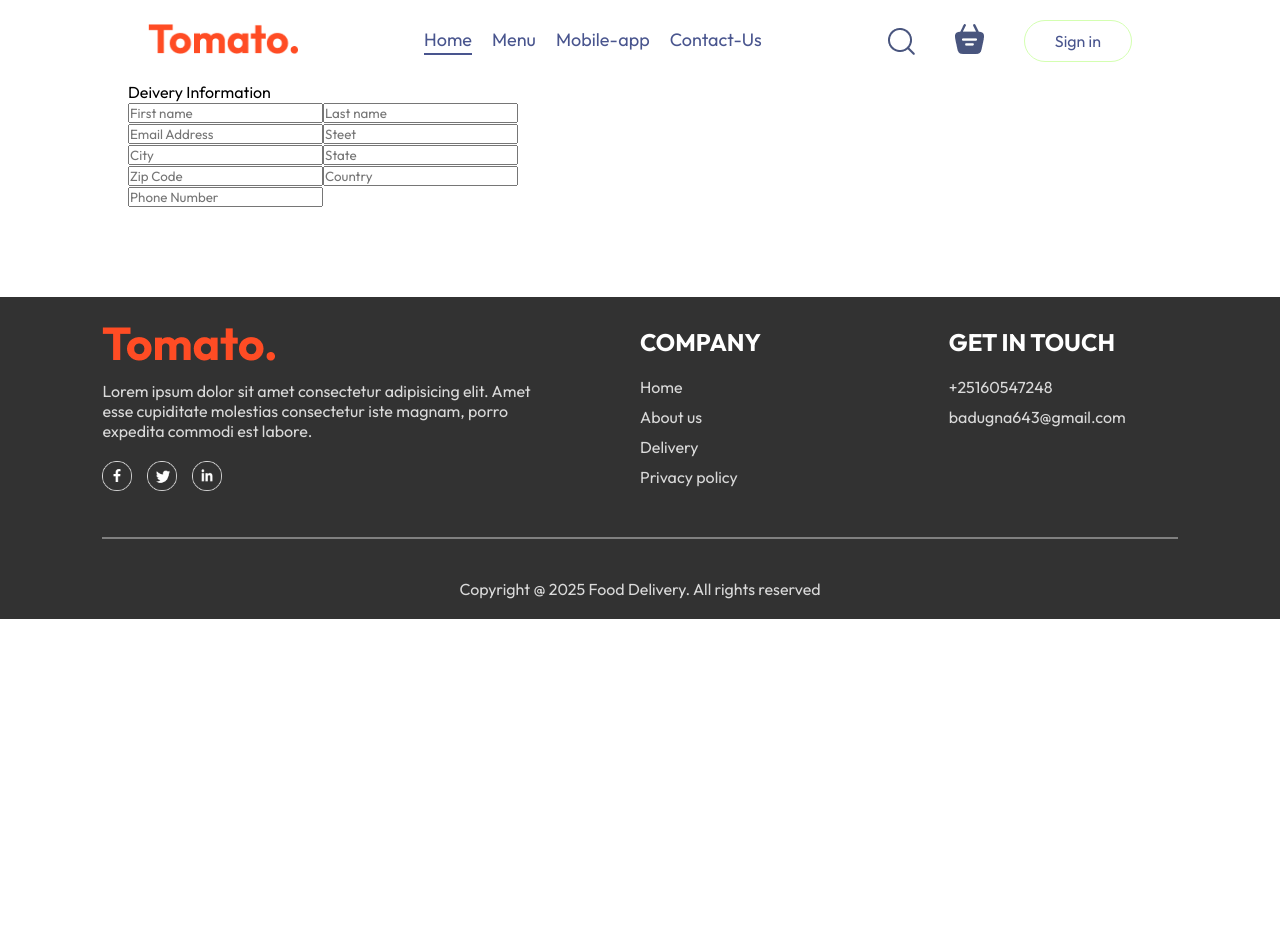
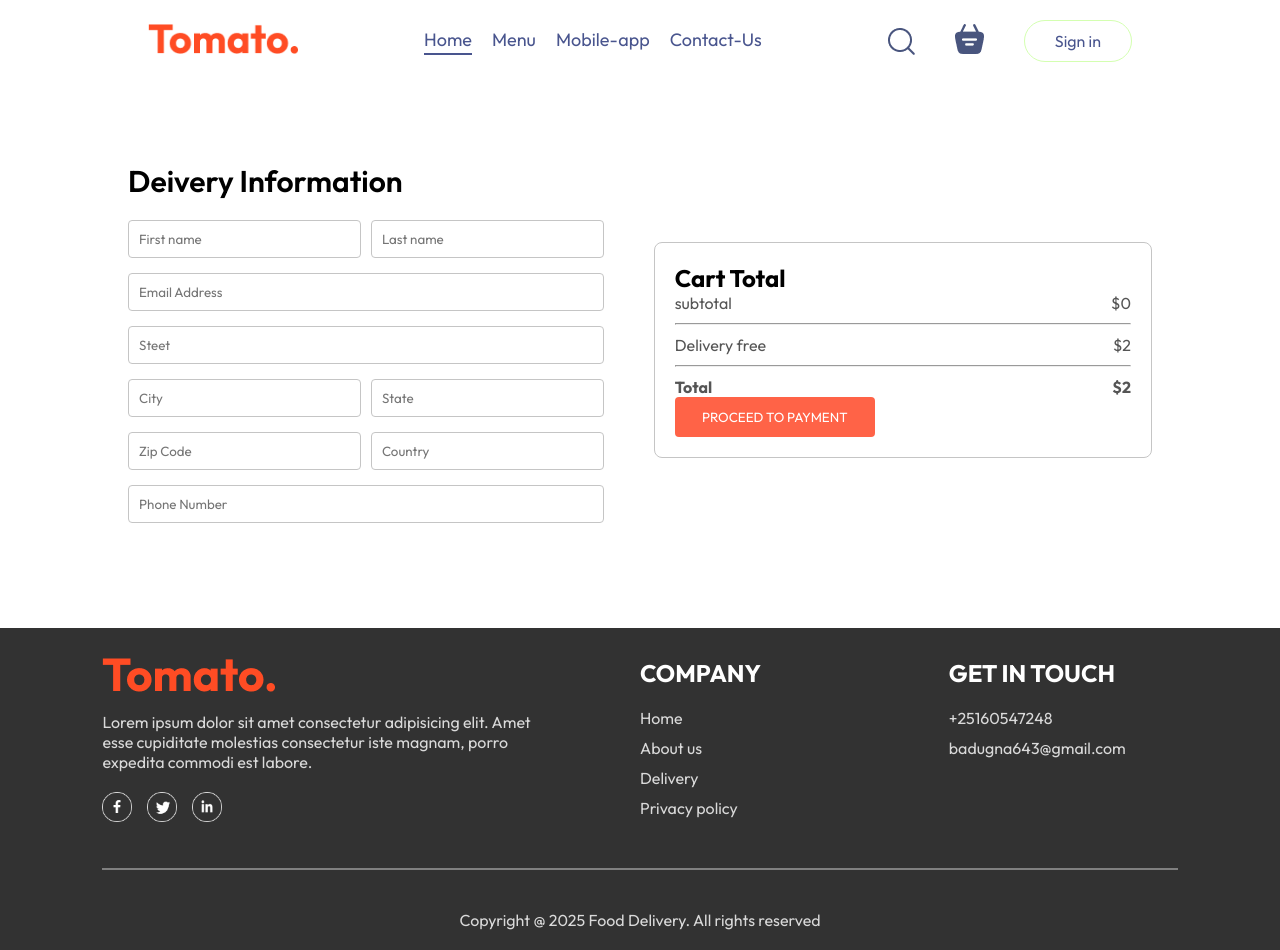
Before and after one commit to Boniadgithub/Food-delivery-web, a React (Vite) app: page /order in a window 1280 px wide. Before the commit the page ends 820 px from the top, so only its background shows below. Built offline with nearby package versions, Linux system fonts and the light colour scheme.

Commit message:
styling the delivery information

```diff
--- a/src/pages/Placeorder/Placeorder.css
+++ b/src/pages/Placeorder/Placeorder.css
@@ -0,0 +1,37 @@
+.place-order {
+  display: flex;
+  justify-content: space-between;
+
+  align-items: center;
+  gap: 50px;
+  margin-top: 100px;
+}
+.place-order-left {
+  width: 100%;
+  max-width:max(30%, 500px);
+}
+.place-order-left .title{
+    font-size: 30px;
+    font-weight: 600;
+    margin-bottom: 20px;
+}
+.place-order-left input {
+  display: flex;
+  width: 100%;
+  padding:10px;
+  border: 1px solid #c5c5c5;
+  border-radius: 4px;
+  margin-bottom: 15px;
+  outline-color: tomato;
+}
+.place-order-left .multi-feilds{
+    display: flex;
+    gap: 10px;
+}
+.place-order-right {
+  width: 100%;
+  max-width: max(30%, 500px);
+  border: 1px solid #c5c5c5;
+  border-radius: 8px;
+  padding: 20px;
+}
--- a/src/pages/Placeorder/Placeorder.jsx
+++ b/src/pages/Placeorder/Placeorder.jsx
@@ -1,6 +1,15 @@
 import React from 'react'
 import './Placeorder.css'
+import { StoreContext } from '../../context/StoreContext';
+import  { useContext } from 'react';
+
+
+
+
 const Placeorder = () => {
+
+  const {getTotalCartAmount} = useContext(StoreContext);
+
   return (
     <form className='place-order'>
       <div className='place-order-left'>
@@ -24,7 +33,26 @@ const Placeorder = () => {
 
       </div>
       <div className='place-order-right'>
-
+      <div className='cart-total'>
+        <h2>Cart Total</h2>
+        <div>
+          <div className='cart-total-detail'>
+            <p>subtotal</p>
+            <p>${getTotalCartAmount()}</p>
+          </div>
+          <hr/>
+          <div className='cart-total-detail'>
+            <p>Delivery free</p>
+            <p>${2}</p>
+          </div>
+          <hr/>
+          <div className='cart-total-detail'>
+             <b>Total</b>
+             <b>${getTotalCartAmount()+2}</b>
+          </div>
+        </div>
+        <button className='cart-checkout'>PROCEED TO PAYMENT</button>
+      </div>
       </div>
     </form>
   )
```
